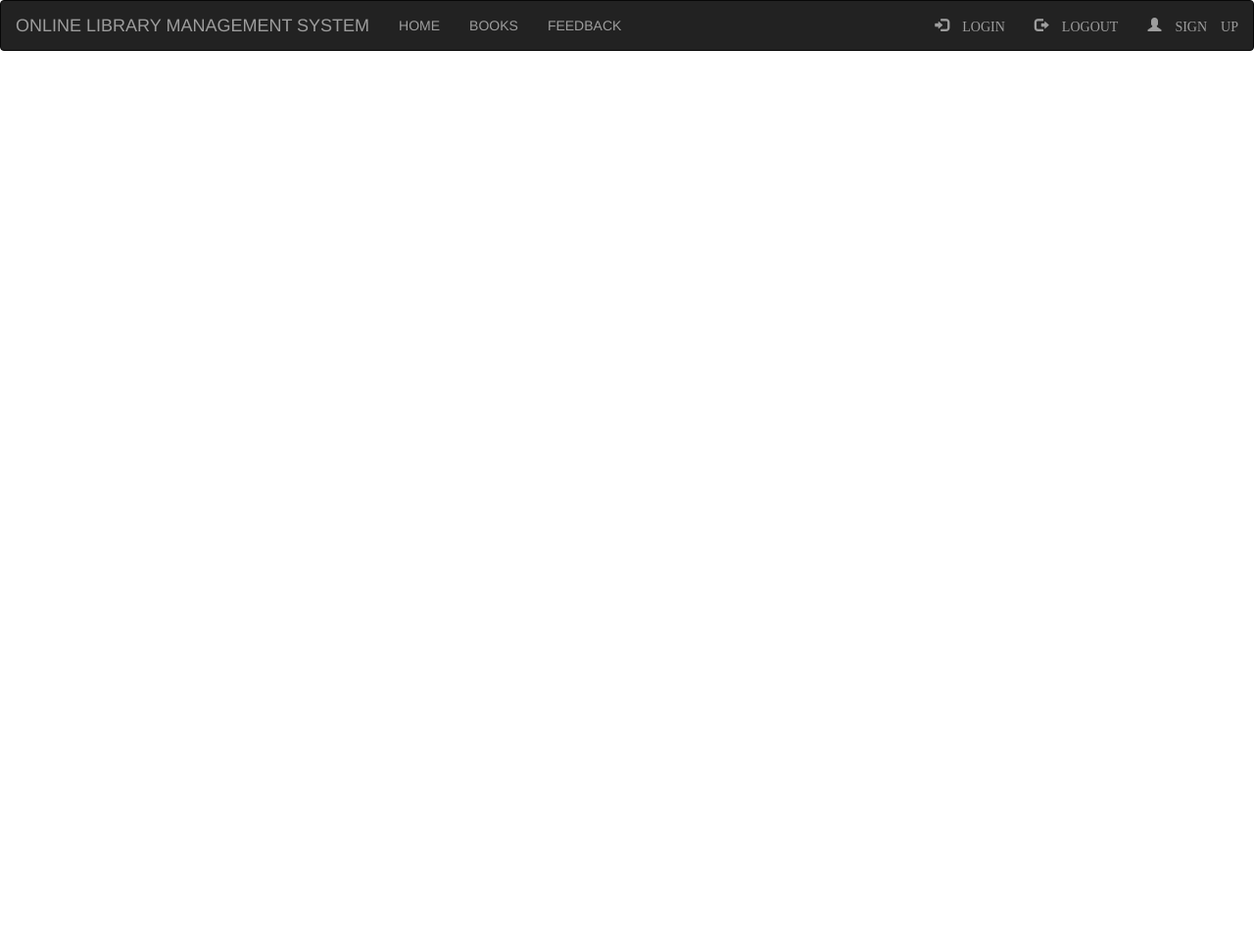
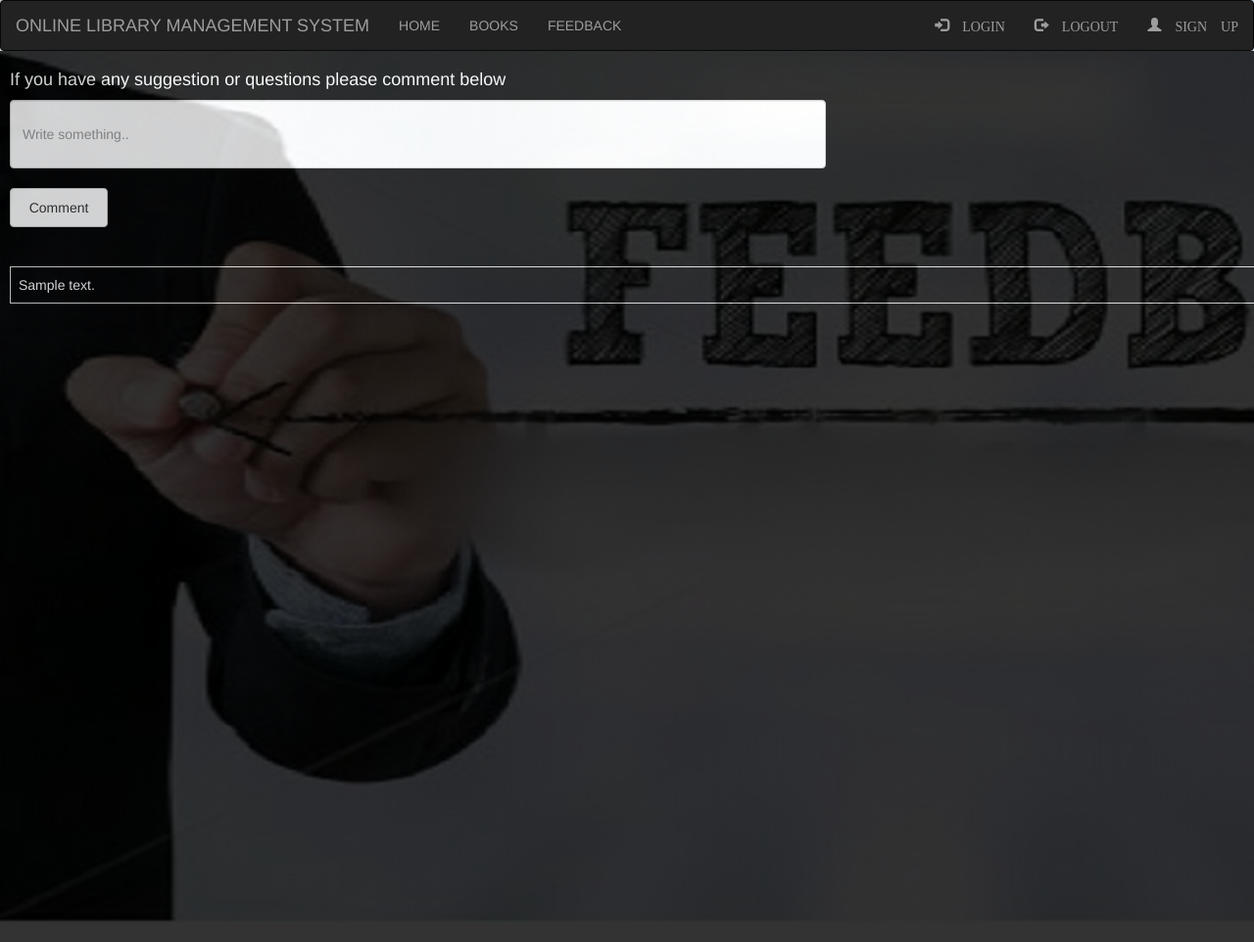
Before and after one commit to alexangria1992/Library-Management-App, a PHP site: page /student/feedback.php in a window 1280 px wide; the page is wider, and only the part inside the window is pictured. Shown: that part at 98% size. Before the commit the page ends 52 px from the top of that part, so only its background shows below. Run offline with PHP 8.4, Linux system fonts and the light colour scheme; tables that the repository leaves empty or names only in its code hold one stand-in row (values such as "Sample post").

Commit message:
Created book and feedback pages

```diff
--- a/student/feedback.php
+++ b/student/feedback.php
@@ -1,3 +1,101 @@
 <?php
     include 'navbar.php';
+    include 'connection.php';
 ?>
+
+<!DOCTYPE html>
+<html lang="en">
+<head>
+    <meta charset="UTF-8">
+    <meta name="viewport" content="width=device-width, initial-scale=1.0">
+    <title>Document</title>
+    <link rel="stylesheet" type="text/css" href="style.css">
+  <meta charset="utf-8">
+  <meta name="viewport" content="width=device-width, initial-scale=1">
+
+    <link rel="stylesheet" href="https://maxcdn.bootstrapcdn.com/bootstrap/3.4.1/css/bootstrap.min.css">
+    <script src="https://ajax.googleapis.com/ajax/libs/jquery/3.5.1/jquery.min.js"></script>
+    <script src="https://maxcdn.bootstrapcdn.com/bootstrap/3.4.1/js/bootstrap.min.js"></script>
+    <style type="text/css">
+            body {
+                background-image: url("images/66.jpg");
+                background-repeat: no-repeat;
+                background-size: cover;
+            }
+
+            .wrapper
+            {   padding: 10px;
+                margin: -20px auto;
+                width: 1408px;
+                height: 910px;
+                background-color: black;
+                opacity: .8;
+                color: white;
+            }
+
+            .form-control
+            {
+                height: 70px;
+                width: 60%;
+            }
+
+            .scroll
+            {
+                width: 100%;
+                height: 400px;
+                overflow: auto;
+            }
+    </style>
+</head>
+<body>
+    <div class="wrapper">
+    <h4> If you have any suggestion or questions please comment below</h1>
+        </h4>
+        <form style="" action="" method="post">
+            <input class="form-control" type="text" name="comment" placeholder="Write something.."><br>
+            <input class="btn btn-default" type="submit" name="submit" value="Comment" style="width: 100px; height: 40px;">
+
+        </form>
+        <br><br>
+
+
+
+    <div class="scroll">
+            <?php
+                if(isset($_POST['submit']))
+                {
+                   $sql = "INSERT INTO `comments` VALUES ('','$_POST[comment]');";
+                   if(mysqli_query($db, $sql))
+                   {
+                       $q = "SELECT * FROM `comments` ORDER BY `comments`.`id` DESC
+                       ";
+                       $res = mysqli_query($db, $q);
+
+                       echo "<table class= 'table table-bordered'>";
+                       while($row = mysqli_fetch_assoc($res))
+                       {
+                            echo "<tr>";
+                                echo "<td>"; echo $row['comment']; echo "</td>";
+                            echo "</tr>";
+                       }
+                   }
+                }
+                else
+                {
+                    $q = "SELECT * FROM `comments` ORDER BY `comments`.`id` DESC
+                    ";
+                    $res = mysqli_query($db, $q);
+
+                    echo "<table class= 'table table-bordered'>";
+                    while($row = mysqli_fetch_assoc($res))
+                    {
+                         echo "<tr>";
+                             echo "<td>"; echo $row['comment']; echo "</td>";
+                         echo "</tr>";
+                    }
+                }
+            ?>
+    </div>
+    </div>
+</body>
+</html>
```
Also changed, not shown: student/books.php (+45 -0 lines).
